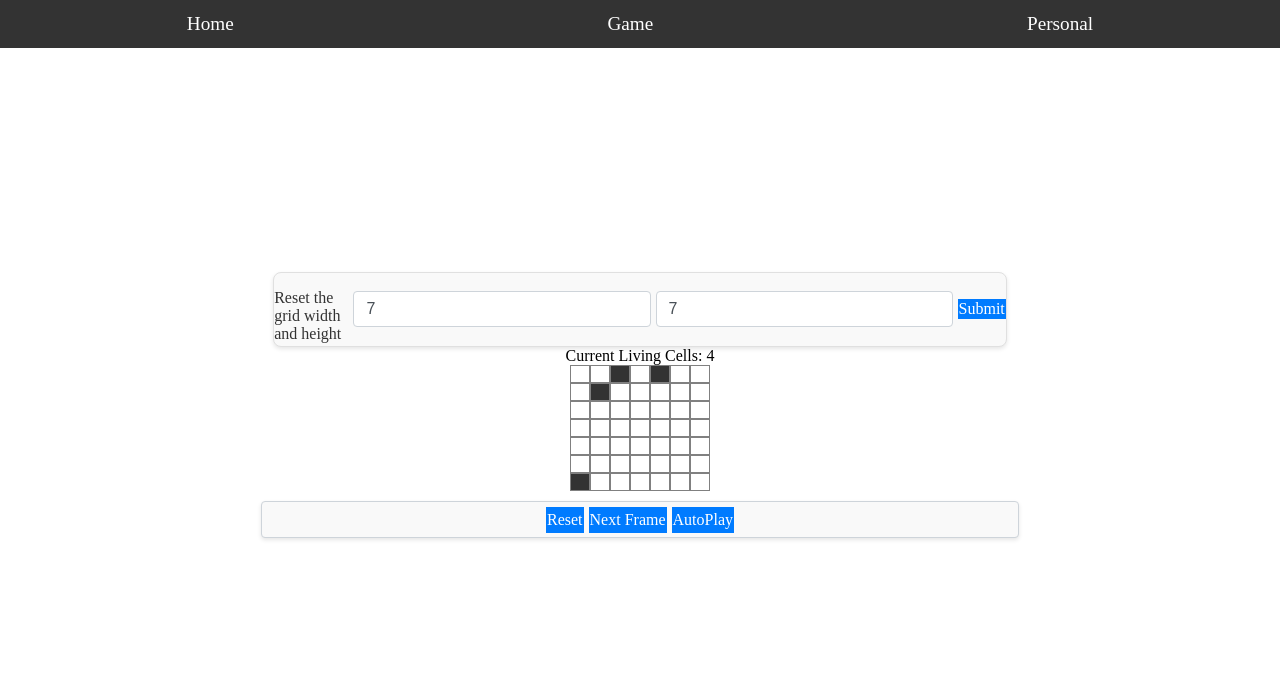
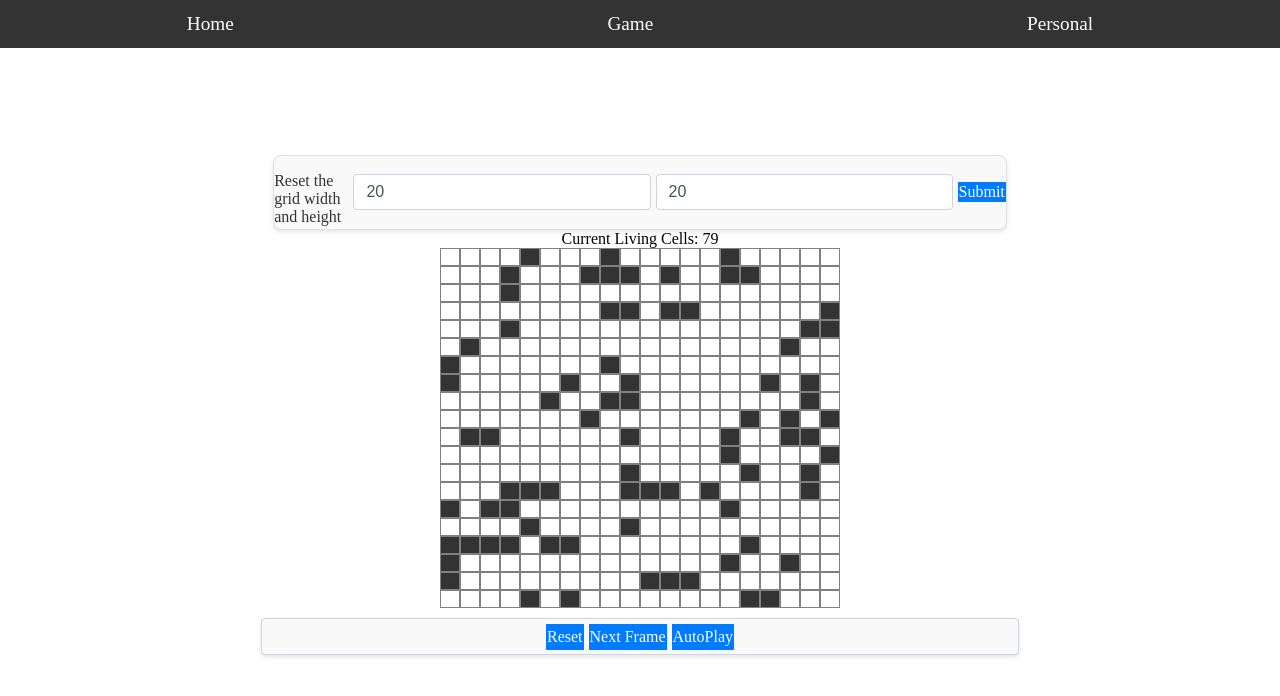
Before and after one commit to lilaxuan/Conway-s-Game-of-Life, a React (Vite) app: page /grid in a window 1280 px wide. Shown: the top 696 px of the page. Built offline with nearby package versions, Linux system fonts and the light colour scheme.

Commit message:
Solve the Reset Grid Not updating issue

```diff
--- a/src/GridLayout.jsx
+++ b/src/GridLayout.jsx
@@ -24,8 +24,8 @@ const initialGridState = (rows, cols) => {
 
 
 export default function GridLayout() {
-    const INITIAL_ROWS = 7;
-    const INITIAL_COLS = 7;
+    const INITIAL_ROWS = 20;
+    const INITIAL_COLS = 20;
     const [rows, setRows] = useState(INITIAL_ROWS);
     const [cols, setCols] = useState(INITIAL_COLS);
     const [inputRows, setInputRows] = useState(INITIAL_ROWS); // save the input values
@@ -102,6 +102,10 @@ export default function GridLayout() {
         // just need to updates the rows and cols. So when those data has been changed, the page will be re-rendered again. So the boxComponents will be re-rendered.
         setRows(INITIAL_ROWS);
         setCols(INITIAL_COLS);
+        setInputRows(INITIAL_ROWS);
+        setInputCols(INITIAL_COLS);
+        setGrid(initialGridState(rows, cols));
+
     }
 
     // function runSimulation(grid) {
```
